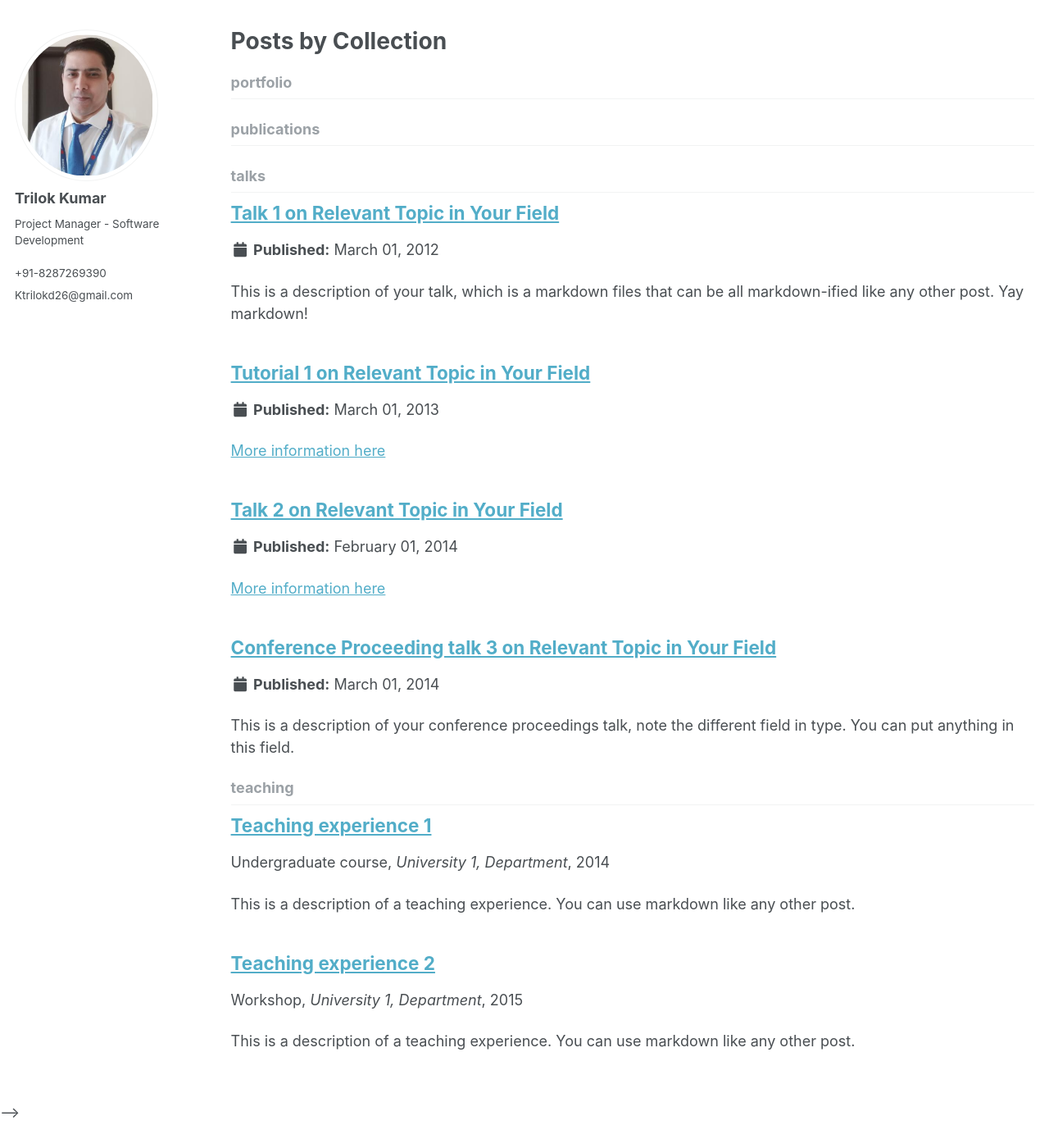
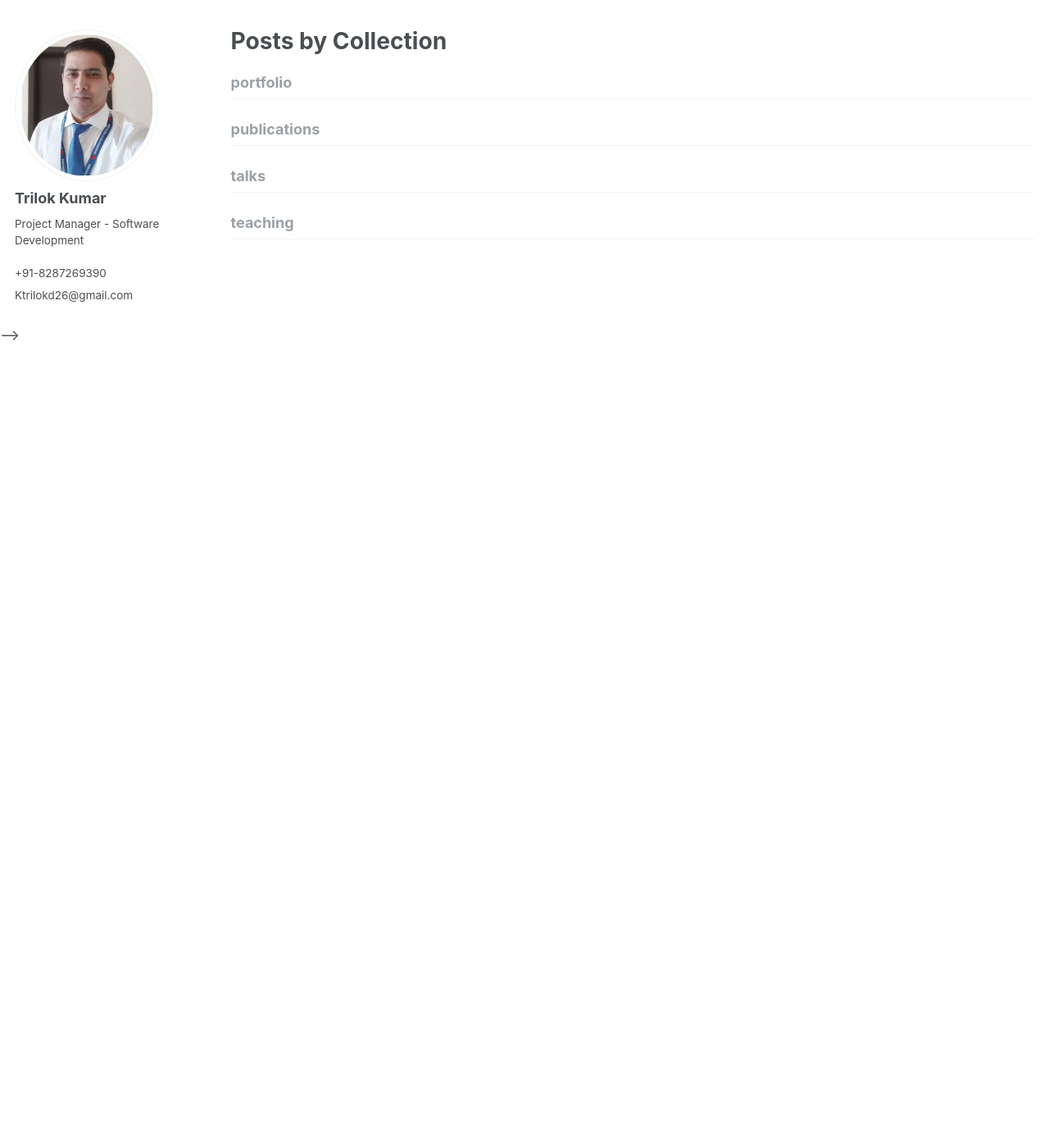
Before and after one commit to trilokinsights/trilokinsights.github.io, a Jekyll site: the page built from _pages/collection-archive.html, in a window 1280 px wide and 1400 px high. Shown: the whole window at 82% size. Built offline with Jekyll 4.4.1, drawn with Linux system fonts in a browser that asks for light colours.

Commit message:
roles section upodated

```diff
--- a/_config.yml
+++ b/_config.yml
@@ -11,7 +11,7 @@ title                    : "Trilok Kumar"
 title_separator          : "-"
 name                     : &name "Trilok Kumar"
 description              : &description "personal description"
-url                      : https://academicpages.github.io # the base hostname & protocol for your site e.g. "https://mmistakes.github.io"
+url                      : https://trilokinsights.github.io/ # the base hostname & protocol for your site e.g. "https://mmistakes.github.io"
 baseurl                  : "" # the subpath of your site, e.g. "/blog"
 repository               : ""
 teaser                   :  # filename of teaser fallback teaser image placed in /images/, .e.g. "500x300.png"
--- a/_talks/2012-03-01-talk-1.md
+++ /dev/null
@@ -1,11 +0,0 @@
----
-title: "Talk 1 on Relevant Topic in Your Field"
-collection: talks
-type: "Talk"
-permalink: /talks/2012-03-01-talk-1
-venue: "UC San Francisco, Department of Testing"
-date: 2012-03-01
-location: "San Francisco, California"
----
-
-This is a description of your talk, which is a markdown files that can be all markdown-ified like any other post. Yay markdown!
--- a/_talks/2013-03-01-tutorial-1.md
+++ /dev/null
@@ -1,13 +0,0 @@
----
-title: "Tutorial 1 on Relevant Topic in Your Field"
-collection: talks
-type: "Tutorial"
-permalink: /talks/2013-03-01-tutorial-1
-venue: "UC-Berkeley Institute for Testing Science"
-date: 2013-03-01
-location: "Berkeley CA, USA"
----
-
-[More information here](http://exampleurl.com)
-
-This is a description of your tutorial, note the different field in type. This is a markdown files that can be all markdown-ified like any other post. Yay markdown!
--- a/_talks/2014-02-01-talk-2.md
+++ /dev/null
@@ -1,13 +0,0 @@
----
-title: "Talk 2 on Relevant Topic in Your Field"
-collection: talks
-type: "Talk"
-permalink: /talks/2014-02-01-talk-2
-venue: "London School of Testing"
-date: 2014-02-01
-location: "London, UK"
----
-
-[More information here](http://example2.com)
-
-This is a description of your talk, which is a markdown files that can be all markdown-ified like any other post. Yay markdown!
--- a/_talks/2014-03-01-talk-3.md
+++ /dev/null
@@ -1,11 +0,0 @@
----
-title: "Conference Proceeding talk 3 on Relevant Topic in Your Field"
-collection: talks
-type: "Conference proceedings talk"
-permalink: /talks/2014-03-01-talk-3
-venue: "Testing Institute of America 2014 Annual Conference"
-date: 2014-03-01
-location: "Los Angeles, CA"
----
-
-This is a description of your conference proceedings talk, note the different field in type. You can put anything in this field.
--- a/_teaching/2014-spring-teaching-1.md
+++ /dev/null
@@ -1,20 +0,0 @@
----
-title: "Teaching experience 1"
-collection: teaching
-type: "Undergraduate course"
-permalink: /teaching/2014-spring-teaching-1
-venue: "University 1, Department"
-date: 2014-01-01
-location: "City, Country"
----
-
-This is a description of a teaching experience. You can use markdown like any other post.
-
-Heading 1
-======
-
-Heading 2
-======
-
-Heading 3
-======
--- a/_teaching/2015-spring-teaching-2.md
+++ /dev/null
@@ -1,20 +0,0 @@
----
-title: "Teaching experience 2"
-collection: teaching
-type: "Workshop"
-permalink: /teaching/2015-spring-teaching-1
-venue: "University 1, Department"
-date: 2015-01-01
-location: "City, Country"
----
-
-This is a description of a teaching experience. You can use markdown like any other post.
-
-Heading 1
-======
-
-Heading 2
-======
-
-Heading 3
-======
```
Also changed, not shown: _pages/about.md (+12 -9 lines).
